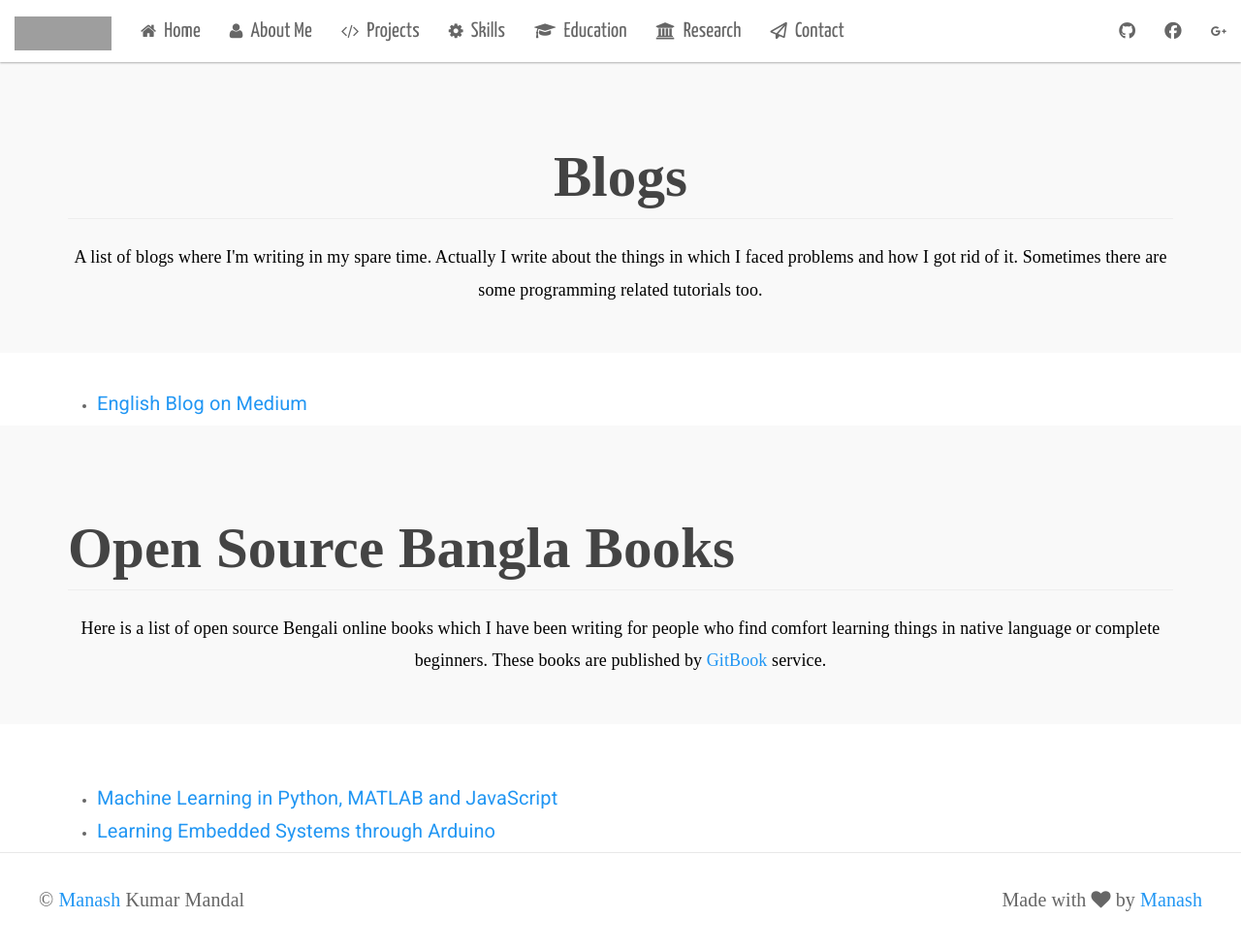
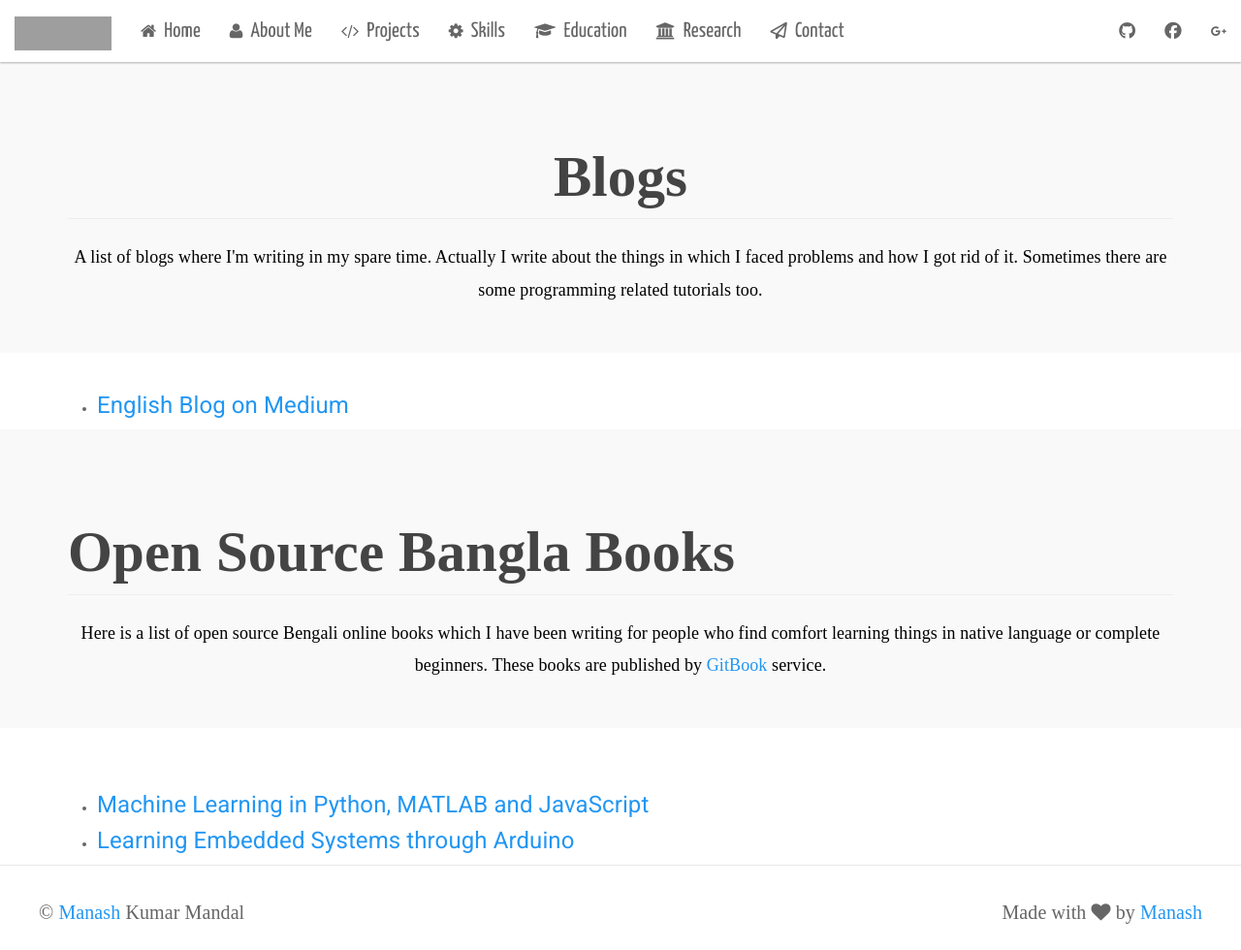
Before and after one commit to manashmandal/manashmandal.github.io, a Jekyll site: the page built from blogs.html, in a window 1280 px wide and 980 px high. Shown: the whole window at 97% size. Built offline with Jekyll 4.4.1, drawn with Linux system fonts in a browser that asks for light colours; nearby versions of some CDN libraries; some web fonts are replaced; grey boxes are pictures that could not be loaded.

Commit message:
quick fix headings

```diff
--- a/blogs.html
+++ b/blogs.html
@@ -15,7 +15,7 @@
 
 <div class="container">
     <ul>
-        <li><h5><a href="http://blog.manash.me" target="_blank">English Blog on Medium</a> </h5></li>
+        <li><h4><a href="http://blog.manash.me" target="_blank">English Blog on Medium</a> </h4></li>
     </ul>
 </div>
 
@@ -34,7 +34,7 @@
 
 <div class="container">
     <ul>
-        <li><h5><a href="http://ml.manash.me">Machine Learning in Python, MATLAB and JavaScript</a> </h5></li>
-        <li><h5><a href="http://arduino.howtocode.com.bd" target="_blank">Learning Embedded Systems through Arduino</a> </h5></li>
+        <li><h4><a href="http://ml.manash.me" target="_blank">Machine Learning in Python, MATLAB and JavaScript</a> </h4></li>
+        <li><h4><a href="http://arduino.howtocode.com.bd" target="_blank">Learning Embedded Systems through Arduino</a> </h4></li>
     </ul>
 </div>
```
